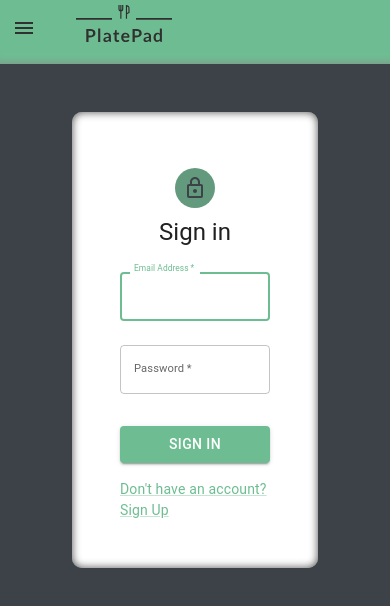
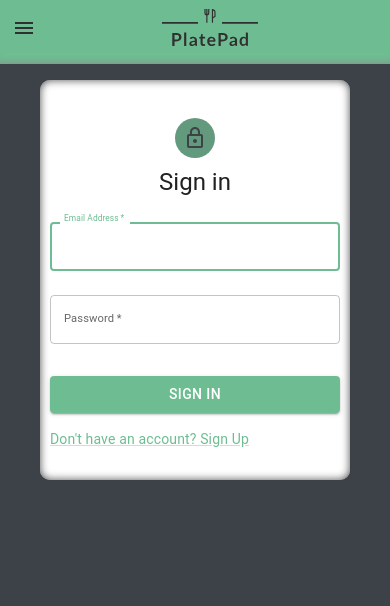
Before and after one commit to krystiankulik/PlatePadUI, a React (Create React App) app: page /login in a window 390 px wide. Shown: the top 606 px of the page. Built offline with nearby package versions, Linux system fonts and the light colour scheme.

Commit message:
mobile support

```diff
--- a/src/components/LogIn.tsx
+++ b/src/components/LogIn.tsx
@@ -1,5 +1,5 @@
 import LockOutlinedIcon from "@mui/icons-material/LockOutlined";
-import { Alert, CircularProgress } from "@mui/material";
+import { Alert, CircularProgress, styled } from "@mui/material";
 import Avatar from "@mui/material/Avatar";
 import Box from "@mui/material/Box";
 import Button from "@mui/material/Button";
@@ -15,6 +15,22 @@ import { useState } from "react";
 import { useNavigate } from "react-router-dom";
 import { api } from "../api";
 import useAuthToken from "../logic/useAuthToken";
+
+const LogInContainer = styled(Box)(({ theme }) => ({
+  display: "flex",
+  flexDirection: "column",
+  alignItems: "center",
+  justifyContent: "center",
+  backgroundColor: "white",
+  margin: "0 2rem 2rem 2rem",
+  padding: "3rem",
+  boxShadow: "inset 0 0 8px #4b4a4a",
+  borderRadius: "10px",
+  [theme.breakpoints.down("sm")]: {
+    margin: "0",
+    padding: "30px 10px 30px 10px",
+  },
+}));
 
 interface LogInResponse {
   identityToken: string;
@@ -87,20 +103,7 @@ export const LogIn = () => {
 
   return (
     <Container component="main" maxWidth="xs">
-      <Box
-        sx={{
-          marginTop: 0,
-          display: "flex",
-          flexDirection: "column",
-          alignItems: "center",
-          justifyContent: "center",
-          backgroundColor: "white",
-          margin: "2rem",
-          padding: "3rem",
-          boxShadow: "inset 0 0 8px #4b4a4a",
-          borderRadius: "10px",
-        }}
-      >
+      <LogInContainer>
         <Avatar sx={{ m: 1, bgcolor: "secondary.main" }}>
           <LockOutlinedIcon />
         </Avatar>
@@ -146,7 +149,7 @@ export const LogIn = () => {
             </Grid>
           </Grid>
         </Box>
-      </Box>
+      </LogInContainer>
     </Container>
   );
 };
--- a/src/components/MenuDrawer.tsx
+++ b/src/components/MenuDrawer.tsx
@@ -94,6 +94,25 @@ const DrawerHeader = styled("div")(({ theme }) => ({
   justifyContent: "flex-end",
 }));
 
+const LogoHeader = styled("div")(({ theme }) => ({
+  display: "flex",
+  width: "100%",
+  justifyContent: "flex-start",
+  alignItems: "center",
+  marginTop: "0",
+  marginRight: "30px",
+  [theme.breakpoints.down("sm")]: {
+    justifyContent: "center",
+    marginTop: "8px",
+  },
+}));
+
+const LogoContainer = styled("div")({
+  width: "6rem",
+  marginLeft: "1rem",
+  cursor: "pointer",
+});
+
 type Props = {
   children: React.ReactNode;
 };
@@ -103,20 +122,6 @@ export function MenuDrawer(props: Props) {
 
   const { isLoggedIn, removeToken } = useAuthToken();
   const queryClient = useQueryClient();
-
-  const openRecipes = () => {
-    if (isMobile) {
-      setOpen(false);
-    }
-    navigate("/my-recipes");
-  };
-
-  const openIngredients = () => {
-    if (isMobile) {
-      setOpen(false);
-    }
-    navigate("/my-ingredients");
-  };
 
   const handleDrawerOpen = () => {
     setOpen(true);
@@ -174,6 +179,65 @@ export function MenuDrawer(props: Props) {
     );
   };
 
+  const openRecipes = () => {
+    if (isMobile) {
+      setOpen(false);
+    }
+    navigate("/my-recipes");
+  };
+
+  const openIngredients = () => {
+    if (isMobile) {
+      setOpen(false);
+    }
+    navigate("/my-ingredients");
+  };
+
+  const openGlobalRecipes = () => {
+    if (isMobile) {
+      setOpen(false);
+    }
+    navigate("/global-recipes");
+  };
+
+  const openGlobalIngredients = () => {
+    if (isMobile) {
+      setOpen(false);
+    }
+    navigate("/global-ingredients");
+  };
+
+  const openLogIn = () => {
+    if (isMobile) {
+      setOpen(false);
+    }
+    navigate("/login");
+  };
+
+  const openSignUp = () => {
+    if (isMobile) {
+      setOpen(false);
+    }
+    navigate("/signup");
+  };
+
+  const openLogOut = () => {
+    if (isMobile) {
+      setOpen(false);
+    }
+    removeToken();
+    queryClient.removeQueries();
+    navigate("/");
+  };
+
+
+  const openConfirmAccount = () => {
+    if (isMobile) {
+      setOpen(false);
+    }
+    navigate("/confirm-email");
+  };
+
   const myRecipesLink = () =>
     renderMenuItem("My Recipes", openRecipes, () => <MenuBook />);
 
@@ -183,46 +247,42 @@ export function MenuDrawer(props: Props) {
   const globalRecipesLink = () =>
     renderMenuItem(
       "PlatePad Recipes",
-      () => navigate("/global-recipes"),
+      openGlobalRecipes,
       () => <MenuBook />
     );
 
   const globalIngredientsLink = () =>
     renderMenuItem(
       "PlatePad Ingredients",
-      () => navigate("/global-ingredients"),
+      openGlobalIngredients,
       () => <ShoppingBasket />
     );
 
   const logInLink = () =>
     renderMenuItem(
       "Log In",
-      () => navigate("/login"),
+      openLogIn,
       () => <LoginIcon />
     );
 
   const signUpLink = () =>
     renderMenuItem(
       "Sign Up",
-      () => navigate("/signup"),
+      openSignUp,
       () => <AppRegistrationIcon />
     );
 
   const logOutLink = () =>
     renderMenuItem(
       "Log Out",
-      () => {
-        removeToken();
-        queryClient.removeQueries();
-        navigate("/");
-      },
+      openLogOut,
       () => <ConfirmationNumberIcon />
     );
 
   const confirmAccountLink = () =>
     renderMenuItem(
       "Confirm Account",
-      () => navigate("/confirm-email"),
+      openConfirmAccount,
       () => <ConfirmationNumberIcon />
     );
 
@@ -247,7 +307,7 @@ export function MenuDrawer(props: Props) {
     );
   };
 
-  const handleLogoCancel = () => {
+  const handleLogoClick = () => {
     navigate(`/`);
   };
 
@@ -269,19 +329,18 @@ export function MenuDrawer(props: Props) {
           >
             <MenuIcon sx={{ color: "#303030" }} />
           </IconButton>
+          <LogoHeader>
             <Typography
               variant="h6"
               noWrap
               component="div"
               sx={{ color: "#303030" }}
             >
-            <div
-              style={{ width: "6rem", marginLeft: "1rem", cursor: "pointer" }}
-              onClick={handleLogoCancel}
-            >
+              <LogoContainer onClick={handleLogoClick}>
                 <PlatePadLogo />
-            </div>
+              </LogoContainer>
             </Typography>
+          </LogoHeader>
         </Toolbar>
       </AppBar>
       <Drawer
--- a/src/components/ingredients/IngredientSelection.tsx
+++ b/src/components/ingredients/IngredientSelection.tsx
@@ -1,4 +1,4 @@
-import { Autocomplete, Box, TextField } from "@mui/material";
+import { Autocomplete, Box, TextField, styled } from "@mui/material";
 import { useQuery } from "@tanstack/react-query";
 import debounce from "lodash/debounce";
 import React, { useEffect, useState } from "react";
@@ -6,16 +6,31 @@ import { api } from "../../api"; // Ensure this is your correct path for api cal
 import useAuthToken from "../../logic/useAuthToken";
 import { Ingredient } from "../../model/model";
 
+const Container = styled(Box)(({ theme }) => ({
+  display: "flex",
+  justifyContent: "space-between",
+  alignItems: "center",
+  flexDirection: "row",
+  [theme.breakpoints.down("sm")]: {
+    flexDirection: "column",
+  },
+}));
+
+
+const IngredientInput = styled('div')(({ theme }) => ({
+  margin: "0",
+  [theme.breakpoints.down("sm")]: {
+    margin: "10px 0 10px 0",
+  },
+}));
+
 interface IngredientSelectionProps {
   inputId: string;
   ingredientValue: {
     amount: number;
     ingredient: string;
   };
-  onChange: (newValue: {
-    amount: number;
-    ingredient: string;
-  }) => void;
+  onChange: (newValue: { amount: number; ingredient: string }) => void;
 }
 
 const IngredientSelection: React.FC<IngredientSelectionProps> = ({
@@ -68,7 +83,8 @@ const IngredientSelection: React.FC<IngredientSelectionProps> = ({
   const loadingData = isLoading && fetchStatus === "fetching";
 
   return (
-    <Box display="flex" justifyContent="space-between" alignItems="center">
+    <Container>
+      <IngredientInput>
         <Autocomplete
           options={data?.map((it) => it.name) ?? []}
           getOptionLabel={(option) => option}
@@ -94,7 +110,8 @@ const IngredientSelection: React.FC<IngredientSelectionProps> = ({
             onChange({ ...ingredientValue, amount: Number(e.target.value) })
           }
         />
-    </Box>
+      </IngredientInput>
+    </Container>
   );
 };
 
--- a/src/components/recipes/GlobalRecipeDetail.tsx
+++ b/src/components/recipes/GlobalRecipeDetail.tsx
@@ -5,7 +5,8 @@ import {
   Grid,
   List,
   ListItem,
-  Typography
+  Typography,
+  styled
 } from "@mui/material";
 import { useQuery } from "@tanstack/react-query";
 import { AxiosError } from "axios";
@@ -15,6 +16,23 @@ import { api } from "../../api";
 import { Recipe } from "../../model/model";
 import { MacroValues } from "../MacroValues";
 import { RecipeImage } from "../imageUpload/RecipeImage";
+import { isMobile } from "react-device-detect";
+
+const Container = styled(Box)(({ theme }) => ({
+  width: "30rem",
+  backgroundColor: "white",
+  margin: "2rem",
+  padding: "3rem",
+  boxShadow: "inset 0 0 8px #4b4a4a",
+  borderRadius: "10px",
+  position: "relative",
+  [theme.breakpoints.down("sm")]: {
+    width: "90%",
+    padding: "30px",
+    margin: "0",
+  },
+}));
+
 
 const GlobalRecipeDetail: React.FC = () => {
   const { name } = useParams();
@@ -42,19 +60,9 @@ const GlobalRecipeDetail: React.FC = () => {
   }
 
   return (
-    <Box
-      style={{
-        width: "30rem",
-        backgroundColor: "white",
-        margin: "2rem",
-        padding: "3rem",
-        boxShadow: "inset 0 0 8px #4b4a4a",
-        borderRadius: "10px",
-        position: "relative",
-      }}
-    >
+    <Container>
       <RecipeImage
-        width={"400px"}
+        width={isMobile ? "220px" : "400px"}
         name={data?.name}
         imageUrl={data?.imageUrl ?? null}
         editable={!global}
@@ -88,7 +96,7 @@ const GlobalRecipeDetail: React.FC = () => {
           />
         </Grid>
       </Grid>
-    </Box>
+    </Container>
   );
 };
 
--- a/src/components/recipes/GlobalRecipes.tsx
+++ b/src/components/recipes/GlobalRecipes.tsx
@@ -25,6 +25,22 @@ const NoRecipesTypography = styled(Typography)(({ theme }) => ({
   color: theme.palette.primary.main,
 }));
 
+
+const Container = styled(Box)(({ theme }) => ({
+  width: "20rem",
+  backgroundColor: "white",
+  margin: "2rem",
+  padding: "3rem",
+  boxShadow: "inset 0 0 8px #4b4a4a",
+  borderRadius: "10px",
+  height: "30rem",
+  [theme.breakpoints.down("sm")]: {
+    width: "90%",
+    padding: "30px",
+    margin: "10px",
+  },
+}));
+
 export const GlobalRecipes: React.FC = () => {
   const navigate = useNavigate();
 
@@ -47,16 +63,7 @@ export const GlobalRecipes: React.FC = () => {
     }
 
    return data.map((recipe) => (
-    <Box
-      sx={{
-        width: "20rem",
-        backgroundColor: "white",
-        margin: "2rem",
-        padding: "3rem",
-        boxShadow: "inset 0 0 8px #4b4a4a",
-        borderRadius: "10px",
-        height: "30rem",
-      }}
+    <Container
       key={recipe.name}
     >
       <RecipeImage
@@ -80,7 +87,7 @@ export const GlobalRecipes: React.FC = () => {
           carbs={recipe.macro.carbohydrates}
         />
       </Box>
-    </Box>
+    </Container>
   ));
     }
 
--- a/src/components/recipes/RecipeDetail.tsx
+++ b/src/components/recipes/RecipeDetail.tsx
@@ -12,6 +12,7 @@ import {
   List,
   ListItem,
   Typography,
+  styled,
 } from "@mui/material";
 import { useMutation, useQuery, useQueryClient } from "@tanstack/react-query";
 import { AxiosError } from "axios";
@@ -22,6 +23,22 @@ import useAuthToken from "../../logic/useAuthToken";
 import { Recipe } from "../../model/model";
 import { MacroValues } from "../MacroValues";
 import { RecipeImage } from "../imageUpload/RecipeImage";
+import { isMobile } from "react-device-detect";
+
+const Container = styled(Box)(({ theme }) => ({
+  width: "30rem",
+  backgroundColor: "white",
+  margin: "2rem",
+  padding: "3rem",
+  boxShadow: "inset 0 0 8px #4b4a4a",
+  borderRadius: "10px",
+  position: "relative",
+  [theme.breakpoints.down("sm")]: {
+    width: "90%",
+    padding: "30px",
+    margin: "10px",
+  },
+}));
 
 const RecipeDetail: React.FC = () => {
   const { name } = useParams();
@@ -149,21 +166,11 @@ const RecipeDetail: React.FC = () => {
   );
 
   return (
-    <Box
-      style={{
-        width: "30rem",
-        backgroundColor: "white",
-        margin: "2rem",
-        padding: "3rem",
-        boxShadow: "inset 0 0 8px #4b4a4a",
-        borderRadius: "10px",
-        position: "relative",
-      }}
-    >
+    <Container>
       {renderEditButton()}
       {renderDeleteButton()}
       <RecipeImage
-        width={"400px"}
+        width={isMobile ? "220px" : "400px"}
         name={data?.name}
         imageUrl={data?.imageUrl ?? null}
         editable={true}
@@ -181,7 +188,7 @@ const RecipeDetail: React.FC = () => {
           <List>
             {data?.ingredientValues.map((ingredientValue) => (
               <ListItem key={ingredientValue.ingredient.name}>
-                <b>{ingredientValue.ingredient.displayName}</b> :{" "}
+                <b>{ingredientValue.ingredient.name}</b> :{" "}
                 {ingredientValue.amount}g
               </ListItem>
             ))}
@@ -198,7 +205,7 @@ const RecipeDetail: React.FC = () => {
         </Grid>
       </Grid>
       {renderDialog()}
-    </Box>
+    </Container>
   );
 };
 
--- a/src/components/recipes/Recipes.tsx
+++ b/src/components/recipes/Recipes.tsx
@@ -28,9 +28,23 @@ const LoadingContainer = styled("div")(({ theme }) => ({
   justifyContent: "center",
 }));
 
-
 const NoRecipesTypography = styled(Typography)(({ theme }) => ({
   color: theme.palette.primary.main,
+}));
+
+const Container = styled(Box)(({ theme }) => ({
+  width: "20rem",
+  backgroundColor: "white",
+  margin: "2rem",
+  padding: "3rem",
+  boxShadow: "inset 0 0 8px #4b4a4a",
+  borderRadius: "10px",
+  height: "30rem",
+  [theme.breakpoints.down("sm")]: {
+    width: "90%",
+    padding: "30px",
+    margin: "10px",
+  },
 }));
 
 export const Recipes: React.FC = () => {
@@ -53,23 +67,16 @@ export const Recipes: React.FC = () => {
   });
 
   const renderRecipes = () => {
-    if(!data || data.length === 0) {
-      return <NoRecipesTypography variant="h5">You have no recipes yet...</NoRecipesTypography>
+    if (!data || data.length === 0) {
+      return (
+        <NoRecipesTypography variant="h5">
+          You have no recipes yet...
+        </NoRecipesTypography>
+      );
     }
 
     return data.map((recipe) => (
-    <Box
-      sx={{
-        width: "20rem",
-        backgroundColor: "white",
-        margin: "2rem",
-        padding: "3rem",
-        boxShadow: "inset 0 0 8px #4b4a4a",
-        borderRadius: "10px",
-        height: "30rem",
-      }}
-      key={recipe.name}
-    >
+      <Container key={recipe.name}>
         <RecipeImage
           width={"100%"}
           name={recipe.name}
@@ -91,9 +98,9 @@ export const Recipes: React.FC = () => {
             carbs={recipe.macro.carbohydrates}
           />
         </Box>
-    </Box>
+      </Container>
     ));
-    }
+  };
 
   const renderRecipesData = () => (
     <Box
@@ -120,7 +127,6 @@ export const Recipes: React.FC = () => {
       </RecipessHeader>
       {renderLoading()}
       {data && renderRecipesData()}
-
     </div>
   );
 
```
Also changed, not shown: src/components/ConfirmEmail.tsx (+18 -20 lines), src/components/LandingPage.tsx (+27 -11 lines), src/components/Signup.tsx (+21 -18 lines). Lines whose indentation alone changed are shown as unchanged.
